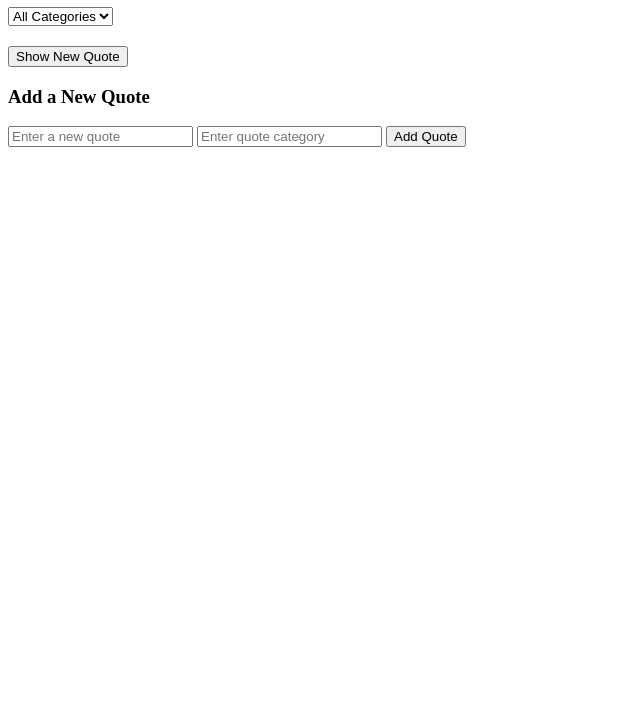
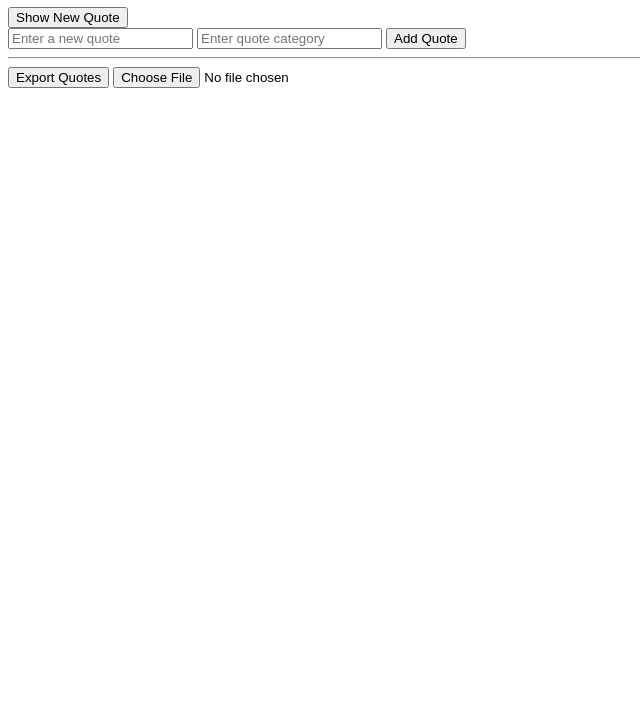
Before and after one commit to PleasureKemefa/alx_fe_javascript, a plain HTML site: page dom-manipulation/index.html in a window 1280 px wide. Shown: the part 73-800 px from the top of the page, without its empty margins (0-640 px from the left). Drawn offline with Linux system fonts and the light colour scheme.

Commit message:
Update index.html

```diff
--- a/dom-manipulation/index.html
+++ b/dom-manipulation/index.html
@@ -2,23 +2,27 @@
 <html lang="en">
 <head>
   <meta charset="UTF-8" />
-  <meta name="viewport" content="width=device-width, initial-scale=1.0" />
+  <meta name="viewport" content="width=device-width, initial-scale=1.0"/>
   <title>Dynamic Quote Generator</title>
 </head>
 <body>
   <h1>Dynamic Quote Generator</h1>
 
-  <select id="categorySelect">
-    <option value="all">All Categories</option>
-  </select>
-
-  <div id="quoteDisplay" style="margin: 20px 0;"></div>
+  <div id="quoteDisplay"></div>
   <button id="newQuote">Show New Quote</button>
 
-  <h3>Add a New Quote</h3>
-  <input id="newQuoteText" type="text" placeholder="Enter a new quote" />
-  <input id="newQuoteCategory" type="text" placeholder="Enter quote category" />
-  <button id="addQuoteBtn">Add Quote</button>
+  <div>
+    <input id="newQuoteText" type="text" placeholder="Enter a new quote" />
+    <input id="newQuoteCategory" type="text" placeholder="Enter quote category" />
+    <button id="addQuoteBtn">Add Quote</button>
+  </div>
+
+  <hr />
+
+  <div>
+    <button id="exportQuotes">Export Quotes</button>
+    <input type="file" id="importFile" accept=".json" />
+  </div>
 
   <script src="script.js"></script>
 </body>
```
